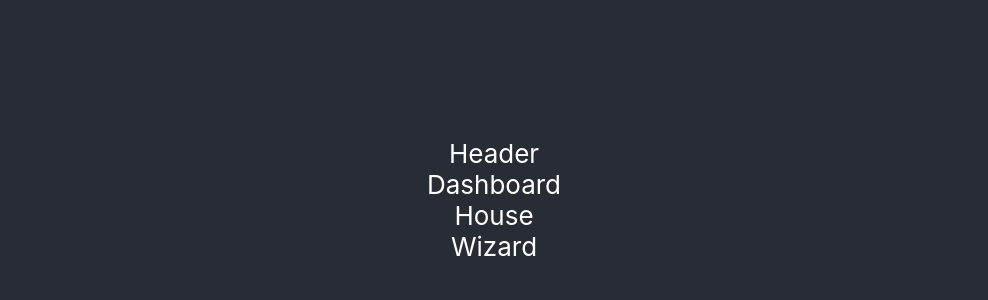
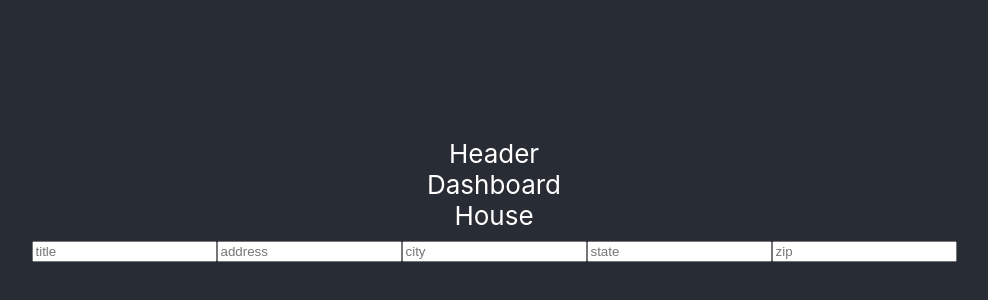
Before and after one commit to ShayShayLaRae/houser, a React (Create React App) app: page / in a window 1280 px wide. Shown: the part 200-500 px from the top of the page, without its empty margins (146-1134 px from the left). Built offline with nearby package versions, Linux system fonts and the light colour scheme.

Commit message:
added inputs and clearInputsFn

```diff
--- a/src/Components/Wizard/Wizard.js
+++ b/src/Components/Wizard/Wizard.js
@@ -1,9 +1,52 @@
 import React, {Component} from 'react';
 
 export default class Wizard extends Component{
+    constructor(){
+        super()
+        this.state= {
+            name: '',
+            address: '',
+            city: '',
+            state: '',
+            zip_code: ''
+        };
+
+        }
+    clearInputs(){
+        this.setState({name: '', address: '', city: '', state: '', zip_code: ''})
+    }
+
     render(){
+        const{name, address, city, state, zip_code} = this.state;
         return(
-            <div>Wizard</div>
+            <div>
+                <input
+                value={name}
+                placeholder='title'
+                type='text'
+                 />
+                <input
+                value={address}
+                placeholder='address'
+                type='text'
+                 />
+                <input
+                value={city}
+                placeholder='city'
+                type='text'
+                 />
+                 <input
+                 value={state}
+                 placeholder='state'
+                 type='text'
+                 />
+                 <input
+                 value={zip_code}
+                 placeholder='zip'
+                 type='text'
+                 />
+
+            </div>
         )
     }
 }
```
